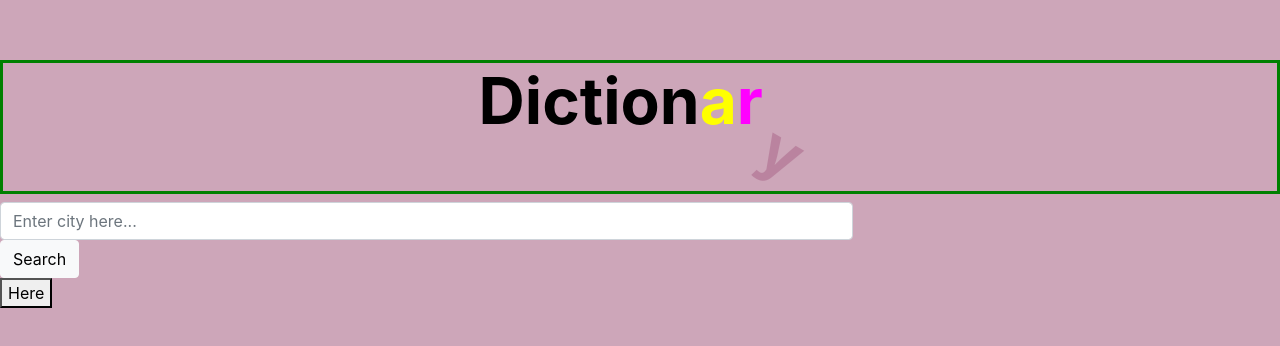
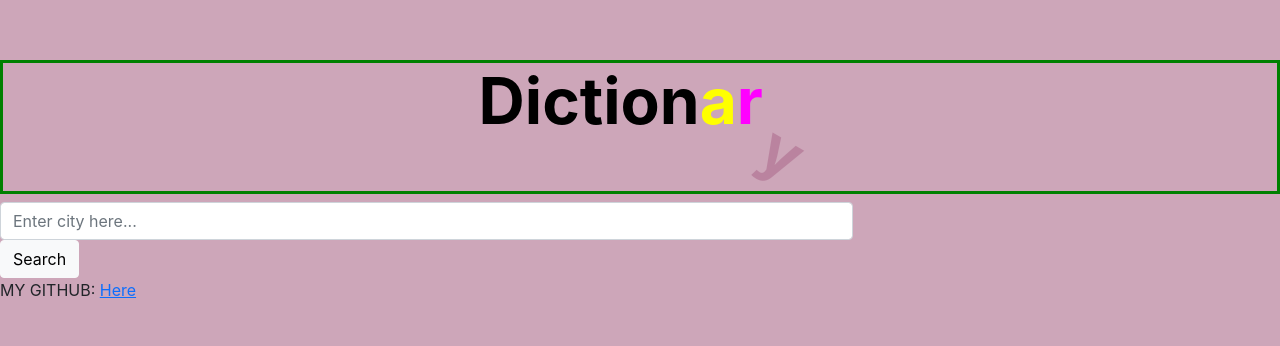
Before and after one commit to Reggie899/dictionary-project, a React (Create React App) app: page / in a window 1280 px wide. Shown: the part 196-542 px from the top of the page. Built offline with nearby package versions, Linux system fonts and the light colour scheme.

Commit message:
GitHub link added

```diff
--- a/src/App.js
+++ b/src/App.js
@@ -17,7 +17,7 @@ const startDict = () => {
   return (
     <div className="App">
      {start ? <Dictionary1 setStart={setStart}/> : <Dictionary2/> }
-<button onClick={() => startDict()}>Here</button>
+{/* <button onClick={() => startDict()}>Here</button> */}
     </div>
   );
 }
--- a/src/Dictionary1.js
+++ b/src/Dictionary1.js
@@ -70,6 +70,8 @@ axios.get(apiUrl).then(handleResponse);
         </form>
 <Result result={result}/>
         <div>
+
+        MY GITHUB: <a href="https://github.com/Reggie899/dictionary-project/tree/master/src" target="_blank">Here</a>
         </div>
       </div>
       </div>
```
